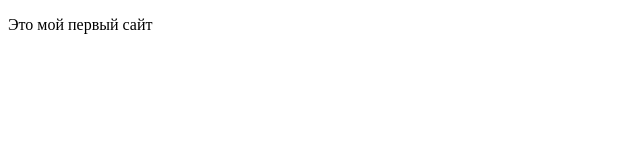
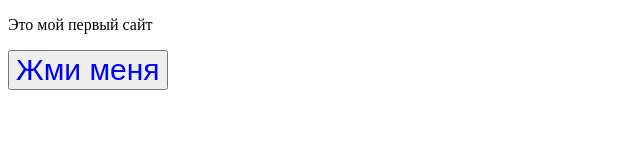
Before and after one commit to kraftonius/kraftonius.github.io, a plain HTML site: page index.html in a window 1280 px wide. Shown: the whole page, without its empty margins (0-640 px from the left). Drawn offline with Linux system fonts and the light colour scheme.

Commit message:
Добавили кнопку Жми Меня

```diff
--- a/index.html
+++ b/index.html
@@ -13,6 +13,10 @@
 
 <body>
     <P>Это мой первый сайт</P>
+    <p>
+
+        <input type="button" onclick="say_hi()" value="Жми меня" style="font-size: 30px; color: blue;">
+    </p>
 
 </body>
 
```
Also changed, not shown: 1 other file.
